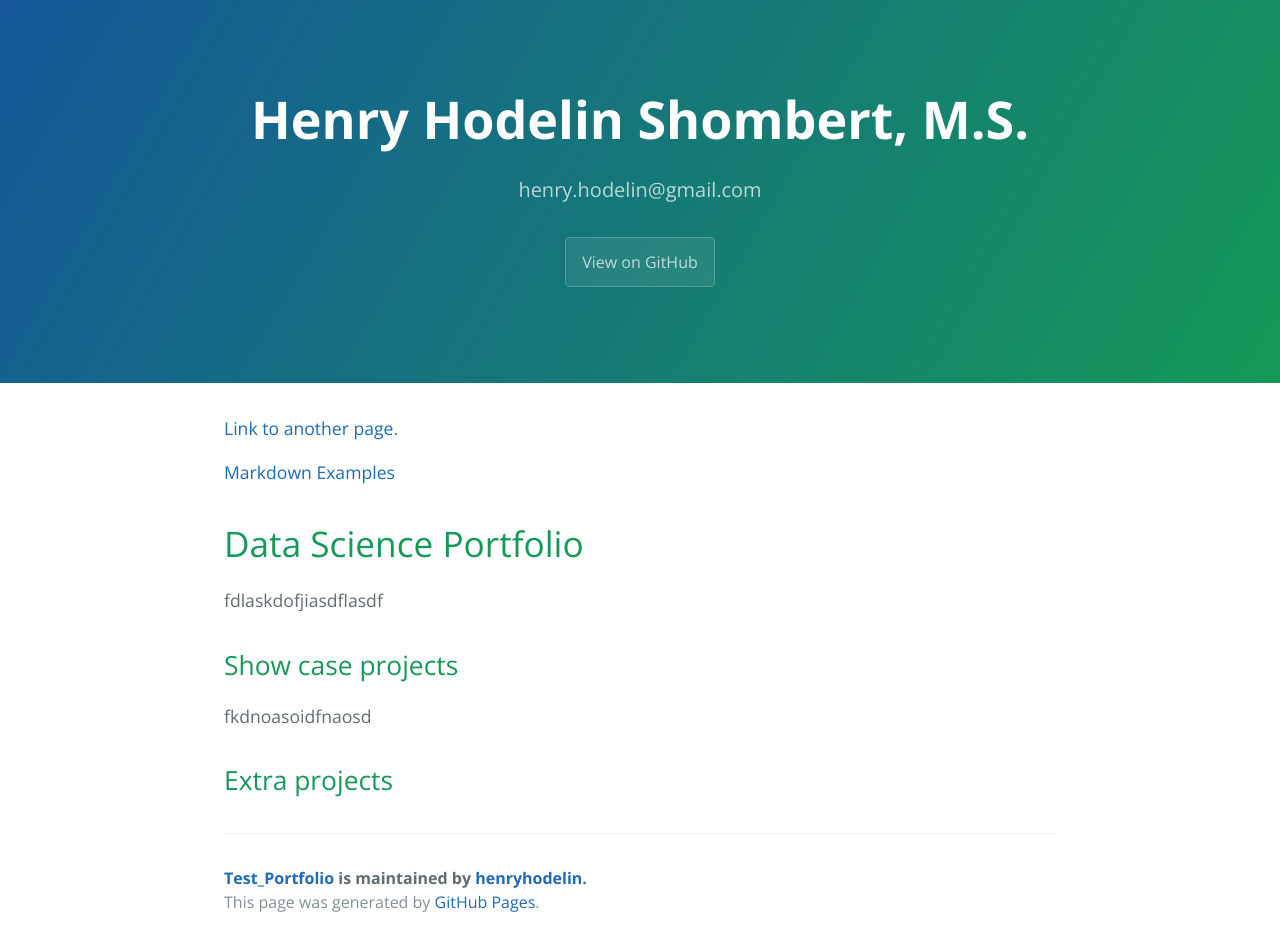
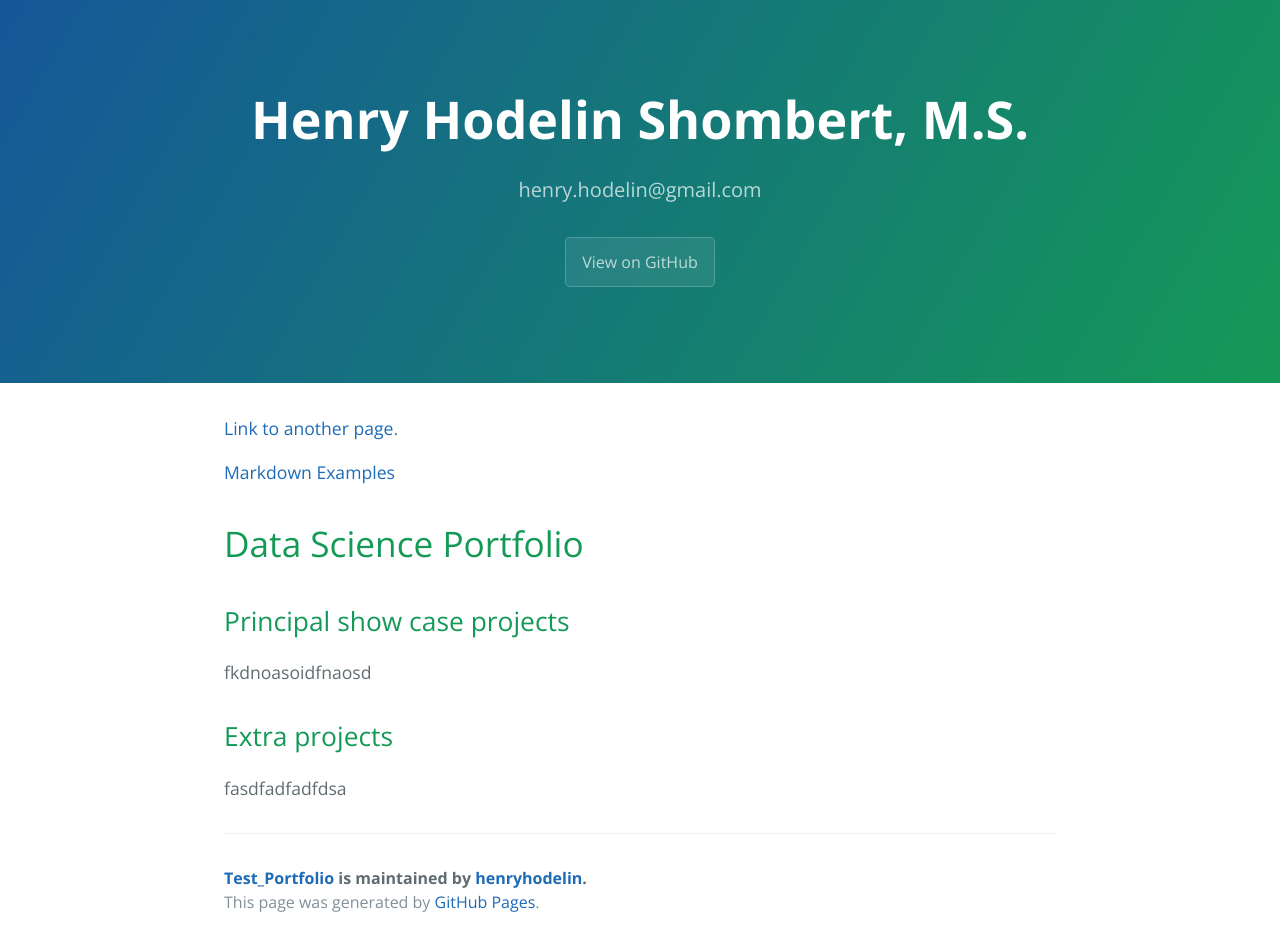
Before and after one commit to henryhodelin/Test_Portfolio, a Jekyll site: the page built from index.md, in a window 1280 px wide. Built offline with Jekyll 4.4.1, drawn with Linux system fonts in a browser that asks for light colours.

Commit message:
principal_page_structure_change

```diff
--- a/index.md
+++ b/index.md
@@ -10,10 +10,11 @@ layout: default
 
 # Data Science Portfolio
 
-fdlaskdofjiasdflasdf
 
-## Show case projects
+## Principal show case projects
 
 fkdnoasoidfnaosd
 
 ## Extra projects
+
+fasdfadfadfdsa
```
